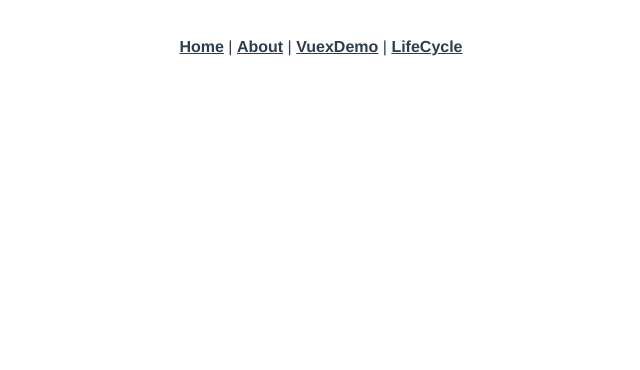
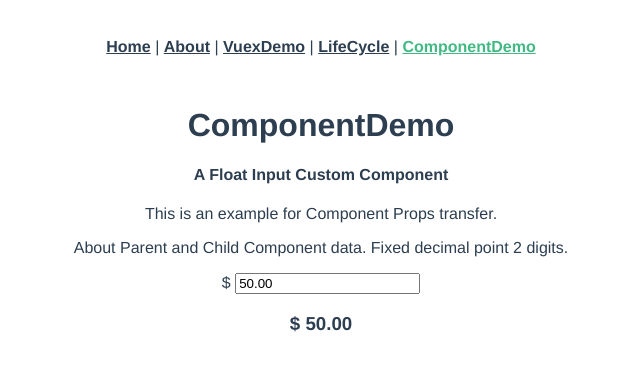
Before and after one commit to unromanticman/vue-cheatsheet, a Vue app: page /componentDemo in a window 1280 px wide. Shown: the top 370 px of the page, without its empty margins (319-959 px from the left). Built offline with nearby package versions, Linux system fonts and the light colour scheme.

Commit message:
客製化Component、子父元件傳值刷新

```diff
--- a/src/App.vue
+++ b/src/App.vue
@@ -4,7 +4,8 @@
       <router-link to="/">Home</router-link> |
       <router-link to="/about">About</router-link> |
       <router-link to="/vuexDemo">VuexDemo</router-link> |
-      <router-link to="/lifeCycle">LifeCycle</router-link>
+      <router-link to="/lifeCycle">LifeCycle</router-link> |
+      <router-link to="/componentDemo">ComponentDemo</router-link>
     </div>
     <router-view />
   </div>
--- /dev/null
+++ b/src/components/FloatInput.vue
@@ -0,0 +1,45 @@
+<template>
+  <input type="number" v-bind:value="number" v-on:change="handlerChange" />
+</template>
+
+<script>
+/**
+ * 元件名稱：浮點數輸入框
+ * 描述：輸入的數字後面會補上固定位數小數點
+ */
+export default {
+  name: "FloatInput",
+  props: {
+    value: [Number, String], //數值
+    fixedDigit: [Number, String], //固定小數點位數
+  },
+  data: function () {
+    return {
+      number: this.value,
+    };
+  },
+  watch: {
+    // 監聽父元件數值變動刷新
+    value: function (newVal) {
+      this.number = newVal;
+      this.number = parseFloat(this.number).toFixed(this.fixedDigit);
+      this.$emit("update:value", this.number);
+      console.log("父層props更新 number:", this.number);
+    },
+  },
+  mounted: function () {
+    // 第一次載入初始化
+    this.number = parseFloat(this.number).toFixed(this.fixedDigit);
+    this.$emit("update:value", this.number);
+    console.log("初始載入 number:", this.number);
+  },
+  methods: {
+    // 離開輸入視窗時更新
+    handlerChange: function (event) {
+      this.number = parseFloat(event.target.value).toFixed(this.fixedDigit);
+      this.$emit("update:value", this.number);
+      console.log("離開輸入框 number:", this.number);
+    },
+  },
+};
+</script>
--- a/src/router/index.js
+++ b/src/router/index.js
@@ -4,6 +4,7 @@ import Home from '../views/Home.vue'
 import About from '../views/About.vue'
 import VuexDemo from '../views/VuexDemo.vue'
 import LifeCycle from '../views/LifeCycle.vue'
+import ComponentDemo from '../views/ComponentDemo.vue'
 
 Vue.use(VueRouter)
 
@@ -31,6 +32,12 @@ const routes = [
     name: 'LifeCycle',
     component: LifeCycle,
     props: { pageName: 'LifeCycle' }
+  },
+  {
+    path: '/componentDemo',
+    name: 'ComponentDemo',
+    component: ComponentDemo,
+    props: { pageName: 'ComponentDemo' }
   }
 ]
 
--- /dev/null
+++ b/src/views/ComponentDemo.vue
@@ -0,0 +1,30 @@
+<template>
+  <div class="about">
+    <h1>{{ pageName }}</h1>
+    <h4>A Float Input Custom Component</h4>
+    <p>This is an example for Component Props transfer.</p>
+    <p>About Parent and Child Component data. Fixed decimal point 2 digits.</p>
+    <div>
+      $ <FloatInput
+        v-bind:value=number
+        v-bind:fixed-digit=2
+        @update:value="number = $event"
+      />
+    </div>
+    <h3>$ {{ number }}</h3>
+  </div>
+</template>
+<script>
+import FloatInput from "@/components/FloatInput.vue";
+
+export default {
+  name: "About",
+  components: { FloatInput },
+  data: function () {
+    return {
+      number: 50,
+    };
+  },
+  props: ["pageName"],
+};
+</script>
```
